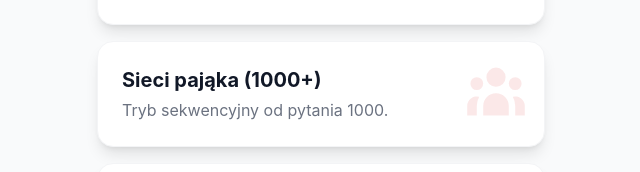
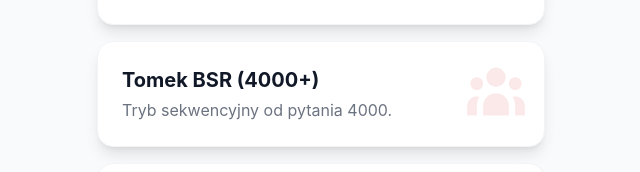
Before and after one commit to kuball1000/KochaneBSI, a React (Vite) app: page / in a window 1280 px wide. Shown: the part 887-1059 px from the top of the page, without its empty margins (319-959 px from the left). Built offline with nearby package versions, Linux system fonts and the light colour scheme.

Commit message:
Tomek-BSR

```diff
--- a/src/components/Menu.jsx
+++ b/src/components/Menu.jsx
@@ -86,8 +86,8 @@ export default function Menu({ onSelectMode }) {
              <div className="absolute top-0 right-0 p-4 opacity-10 group-hover:opacity-20 transition-opacity">
               <svg className="w-16 h-16 text-red-600 dark:text-red-500" fill="currentColor" viewBox="0 0 20 20"><path d="M13 6a3 3 0 11-6 0 3 3 0 016 0zM18 8a2 2 0 11-4 0 2 2 0 014 0zM14 15a4 4 0 00-8 0v3h8v-3zM6 8a2 2 0 11-4 0 2 2 0 014 0zM16 18v-3a5.972 5.972 0 00-.75-2.906A3.005 3.005 0 0119 15v3h-3zM4.75 12.094A5.973 5.973 0 004 15v3H1v-3a3 3 0 013.75-2.906z" /></svg>
             </div>
-            <h3 className="text-xl font-bold text-gray-900 dark:text-white group-hover:text-red-600 dark:group-hover:text-red-400 transition-colors">Sieci pająka (1000+)</h3>
-            <p className="text-gray-500 mt-1">Tryb sekwencyjny od pytania 1000.</p>
+            <h3 className="text-xl font-bold text-gray-900 dark:text-white group-hover:text-red-600 dark:group-hover:text-red-400 transition-colors">Tomek BSR (4000+)</h3>
+            <p className="text-gray-500 mt-1">Tryb sekwencyjny od pytania 4000.</p>
           </button>
 
           <div className="group relative p-6 bg-white dark:bg-gray-800 rounded-2xl shadow-lg hover:shadow-2xl dark:shadow-none dark:hover:shadow-lg dark:hover:shadow-orange-900/20 transition-all duration-300 border border-gray-100 dark:border-gray-700 hover:border-orange-500 text-left">
```
